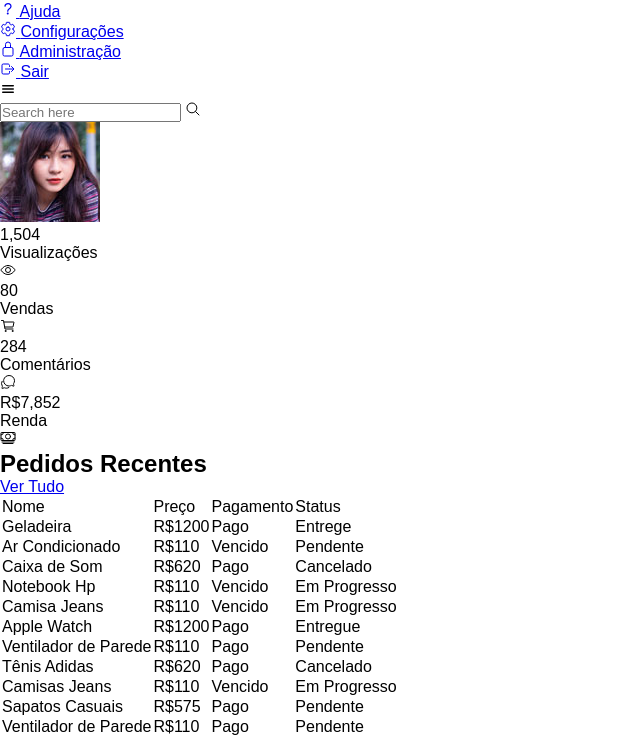
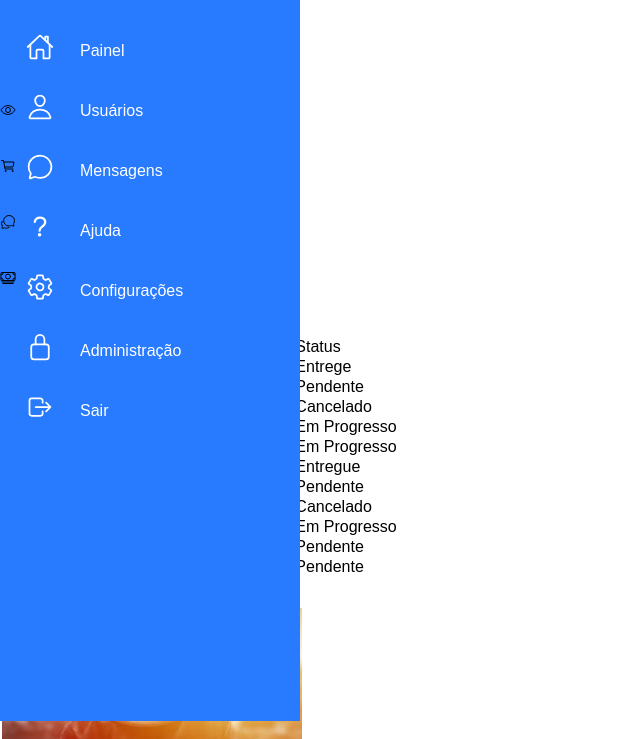
Before and after one commit to Kausinho/Dashboard-Admin, a plain HTML site: page index.html in a window 1280 px wide. Shown: the part 79-818 px from the top of the page, without its empty margins (0-640 px from the left). Drawn offline with nearby package versions, Linux system fonts and the light colour scheme.

Commit message:
Estilo classe navigation

```diff
--- a/style/style.css
+++ b/style/style.css
@@ -19,6 +19,7 @@
     --inprogress: #1795ce;
 }
 /*Fim paleta de cores*/
+
 /*Classes de reset do projeto*/
 body{
     min-height: 100vh;
@@ -30,3 +31,113 @@ body{
     width: 100%;
 }
 /*Fim classes de reset do projeto*/
+
+/*Class navigation*/
+.navigation{
+    position: fixed;
+    width: 300px;
+    height: 100%;
+    background: var(--blue);
+    border-left: 10px solid var(--blue);
+    transition: 0.5s;
+    overflow: hidden;
+}
+
+.navigation.active{
+    width: 80px;
+}
+
+.navigation ul{
+    position: absolute;
+    top: 0;
+    left: 0;
+    width: 100%;
+}
+
+.navigation ul li{
+    position: relative;
+    width: 100%;
+    list-style: none;
+    border-top-left-radius: 30px;
+    border-bottom-left-radius: 30px;
+}
+
+.navigation ul li:hover,
+.navigation ul li.hovered{
+    background: var(--white);
+
+}
+
+.navigation ul li:nth-child(1){
+    margin-bottom: 40px;
+    pointer-events: none;
+}
+
+.navigation ul li a{
+    position: relative;
+    display: block;
+    width: 100%;
+    display: flex;
+    text-decoration: none;
+    color: var(--white);
+}
+
+.navigation ul li:hover a,
+.navigation ul li.hovered a{
+    color: var(--blue);
+}
+
+.navigation ul li a .icon{
+    position: relative;
+    display: block;
+    min-width: 60px;
+    height: 60px;
+    line-height: 70px;
+    text-align: center;
+}
+
+.navigation ul li a .icon ion-icon{
+    font-size: 1.75em;
+}
+
+.navigation ul li a .title{
+    position: relative;
+    display: block;
+    padding: 0 10px;
+    height: 60px;
+    line-height: 60px;
+    text-align: start;
+    white-space: nowrap;
+}
+
+/* Curve Outside */
+.navigation ul li:hover a::before,
+.navigation ul li.hovered a::before{
+    content: '';
+    position: absolute;
+    top: -50px;
+    right: 0;
+    width: 50px;
+    height: 50px;
+    background: transparent;
+    border-radius: 50%;
+    box-shadow: 35px 35px 0 10px var(--white);
+    pointer-events: none;
+}
+
+.navigation ul li:hover a::after,
+.navigation ul li.hovered a::after{
+    content: '';
+    position: absolute;
+    bottom: -50px;
+    right: 0;
+    width: 50px;
+    height: 50px;
+    background: transparent;
+    border-radius: 50%;
+    box-shadow: 35px -35px 0 10px var(--white);
+    pointer-events: none;
+}
+/* Fim curve outside */
+
+/*Fim class navigation*/
```
